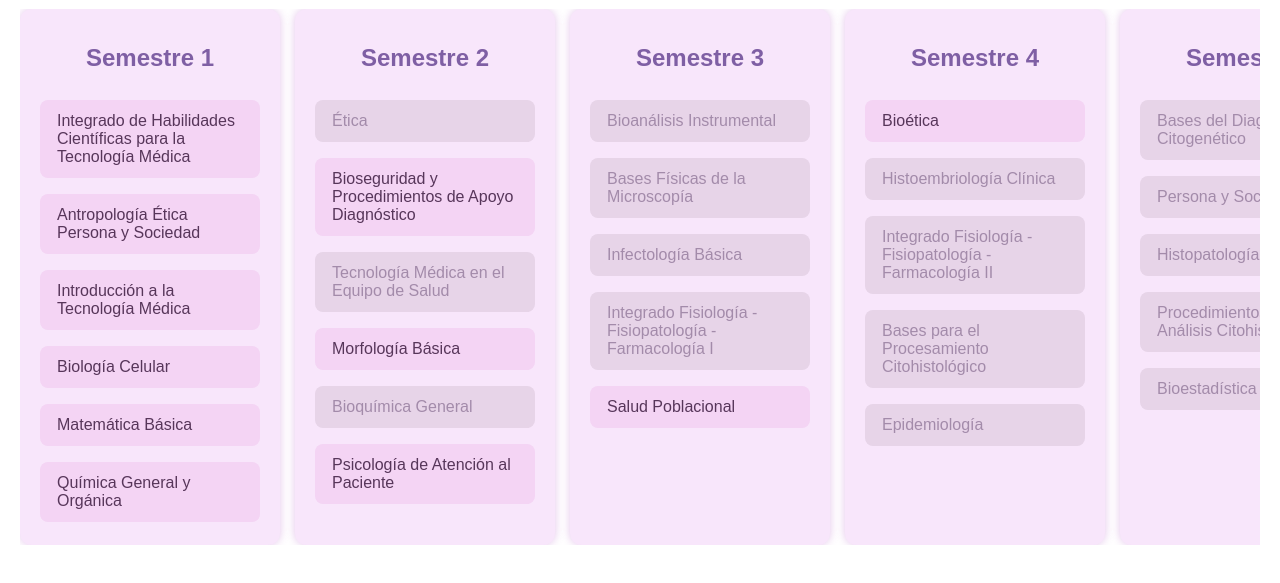
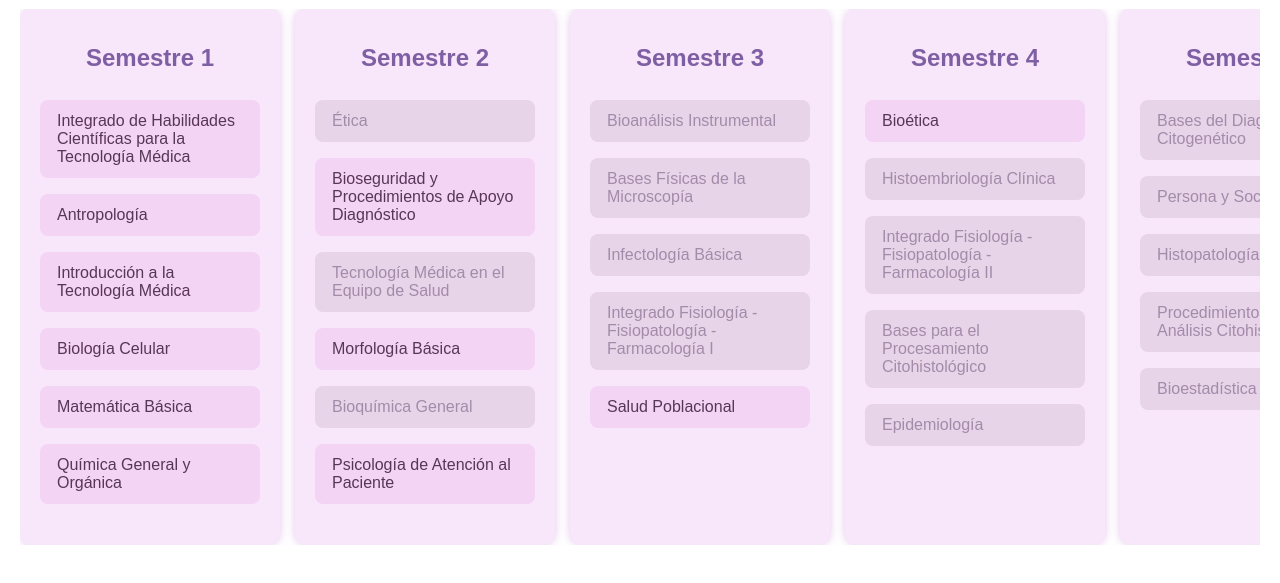
Before and after one commit to 08cammila/Malla-TMED, a plain HTML site: page index.html in a window 1280 px wide. Shown: the part 79-662 px from the top of the page. Drawn offline with Linux system fonts and the light colour scheme.

Commit message:
Update index.html

```diff
--- a/index.html
+++ b/index.html
@@ -75,7 +75,7 @@
   <div class="semestre" data-semestre="1">
     <h2>Semestre 1</h2>
     <div class="ramo desbloqueado" data-nombre="Integrado de Habilidades Científicas para la Tecnología Médica" data-prerequisitos="">Integrado de Habilidades Científicas para la Tecnología Médica</div>
-    <div class="ramo desbloqueado" data-nombre="Antropología" data-prerequisitos="">Antropología Ética Persona y Sociedad</div>
+    <div class="ramo desbloqueado" data-nombre="Antropología" data-prerequisitos="">Antropología</div>
     <div class="ramo desbloqueado" data-nombre="Introducción a la Tecnología Médica" data-prerequisitos="">Introducción a la Tecnología Médica</div>
     <div class="ramo desbloqueado" data-nombre="Biología Celular" data-prerequisitos="">Biología Celular</div>
     <div class="ramo desbloqueado" data-nombre="Matemática Básica" data-prerequisitos="">Matemática Básica</div>
@@ -159,7 +159,7 @@
   <div class="semestre" data-semestre="9">
     <h2>Semestre 9</h2>
     <div class="ramo desbloqueado" data-nombre="Electivo I" data-prerequisitos="">Electivo I</div>
-    <div class="ramo desbloqueado" data-nombre="Electivo II" data-prerequisitos="">Electivo II </div>
+    <div class="ramo desbloqueado" data-nombre="Electivo II" data-prerequisitos="">Electivo II</div>
     <div class="ramo desbloqueado" data-nombre="Gestión de Carrera y Desarrollo Profesional" data-prerequisitos="">Gestión de Carrera y Desarrollo Profesional</div>
     <div class="ramo desbloqueado" data-nombre="Taller de Investigación Aplicado en Tecnología Médica" data-prerequisitos="Semestre 7,Semestre 8">Taller de Investigación Aplicado en Tecnología Médica</div>
     <div class="ramo desbloqueado" data-nombre="Sistema de Acreditación en Anatomía Patológica" data-prerequisitos="Integrado Citohistológico Clínico">Sistema de Acreditación en Anatomía Patológica</div>
```
